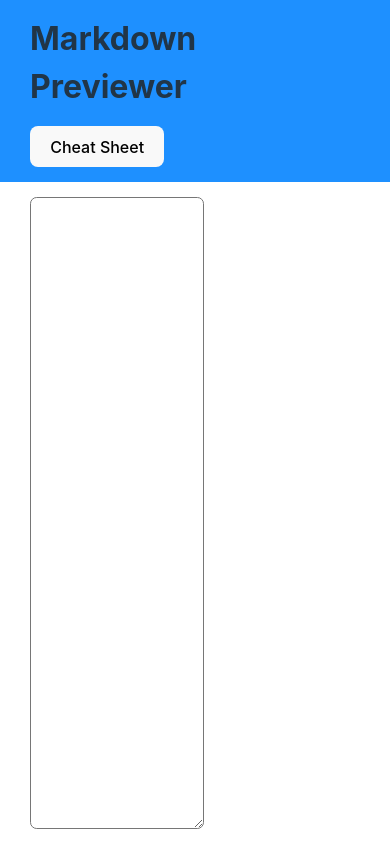
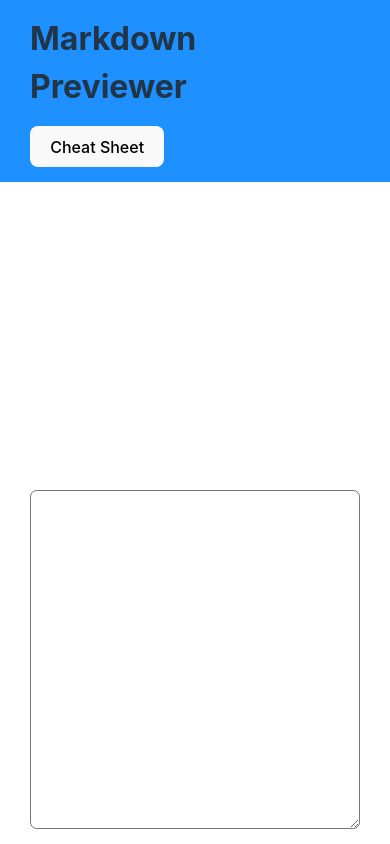
Before and after one commit to louvrecly/markdown-previewer, a React (Vite) app: page / in a window 390 px wide. Built offline with nearby package versions, Linux system fonts and the light colour scheme.

Commit message:
enhance responsiveness to device width

```diff
--- a/src/components/Body.tsx
+++ b/src/components/Body.tsx
@@ -9,10 +9,10 @@ const Body = () => {
   };
 
   return (
-    <Panel $padding="15px 30px" $isFlex $alignItems="stretch" $gap={15}>
+    <Panel>
+      <Panel.Previewer>{markdown}</Panel.Previewer>
+
       <Panel.Editor onInput={handleInput} />
-
-      <Panel.Previewer>{markdown}</Panel.Previewer>
     </Panel>
   );
 };
--- a/src/components/blocks/Panel/index.tsx
+++ b/src/components/blocks/Panel/index.tsx
@@ -26,7 +26,16 @@ interface PanelBlock extends IStyledComponent<'web', PanelProps> {
 }
 
 const Panel: PanelBlock = styled(Div)`
+  padding: 15px 30px;
   flex: 1;
+  display: flex;
+  flex-flow: column nowrap;
+  align-items: stretch;
+  gap: 15px;
+
+  @media (min-width: 600px) {
+    flex-flow: row-reverse nowrap;
+  }
 `;
 
 Panel.Editor = Editor;
```
